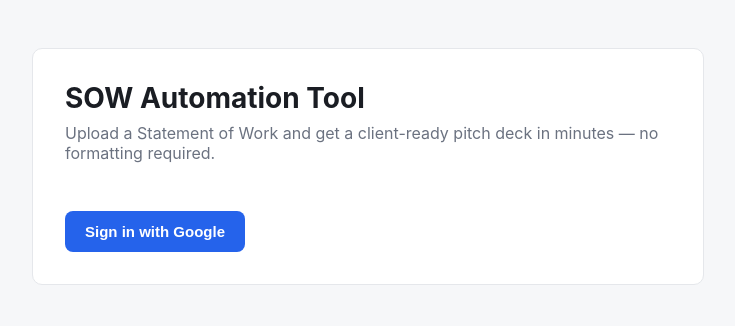
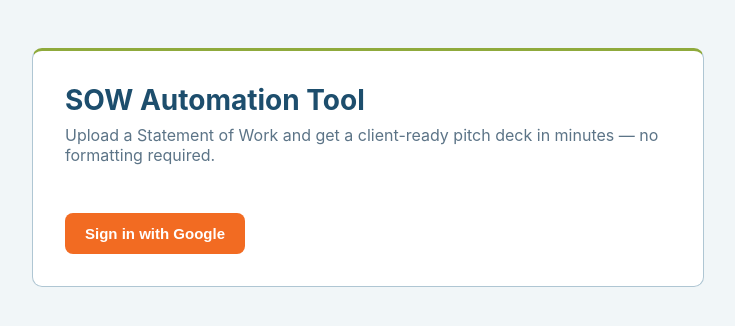
Before and after one commit to bransondsouza/sow-automation-tool, a Next.js app: page / in a window 1280 px wide. Shown: the top 326 px of the page, without its empty margins (272-1007 px from the left). Built offline with nearby package versions, Linux system fonts and the light colour scheme; no server answers.

Commit message:
webpage color

```diff
--- a/app/dashboard/page.tsx
+++ b/app/dashboard/page.tsx
@@ -144,8 +144,8 @@ function buildBurndown(points: BurndownPoint[]) {
       {
         label: "Actual",
         data: points.map((p) => p.actualPct),
-        borderColor: "#2563eb",
-        backgroundColor: "rgba(37,99,235,0.12)",
+        borderColor: "#1d4e6d",
+        backgroundColor: "rgba(29,78,109,0.12)",
         pointRadius: 2,
         borderWidth: 2,
         tension: 0.2,
@@ -163,7 +163,7 @@ function buildResourceBar(resourceHours: { name: string; hours: number }[]) {
       {
         label: "Hours Allocated",
         data: top.map((r) => r.hours),
-        backgroundColor: "#2563eb",
+        backgroundColor: "#1d4e6d",
         borderRadius: 4,
       },
     ],
--- a/app/globals.css
+++ b/app/globals.css
@@ -1,12 +1,19 @@
 :root {
-  --bg: #f6f7f9;
+  /* LearningMate brand palette: deep navy + bold orange + olive green,
+     sampled from learningmate.com. Status/RAG colors (red/amber/green/gray
+     used for project health) are intentionally kept separate from these —
+     they're a universal traffic-light convention, not a brand color. */
+  --bg: #f1f6f8;
   --surface: #ffffff;
-  --text: #1a1d23;
-  --muted: #6b7280;
-  --border: #e5e7eb;
-  --primary: #2563eb;
-  --primary-hover: #1d4ed8;
-  --success: #16a34a;
+  --text: #1b2a38;
+  --muted: #5c7487;
+  --border: #afc6d3;
+  --primary: #f26b22;
+  --primary-hover: #d8590f;
+  --navy: #1d4e6d;
+  --navy-hover: #163c55;
+  --accent-green: #8faa3c;
+  --success: #6f9438;
   --error: #dc2626;
   --radius: 10px;
 }
@@ -31,19 +38,34 @@ main {
 .card {
   background: var(--surface);
   border: 1px solid var(--border);
+  border-top: 3px solid var(--accent-green);
   border-radius: var(--radius);
   padding: 32px;
   margin-bottom: 24px;
 }
 
+a {
+  color: var(--navy);
+}
+
+a:hover {
+  color: var(--primary);
+}
+
 h1 {
   font-size: 28px;
   margin: 0 0 8px;
+  color: var(--navy);
 }
 
 h2 {
   font-size: 18px;
   margin: 0 0 16px;
+  color: var(--navy);
+}
+
+h3 {
+  color: var(--navy);
 }
 
 p.subtitle {
@@ -66,13 +88,26 @@ label {
 }
 
 input[type="file"],
-input[type="text"] {
+input[type="text"],
+input[type="email"],
+textarea {
   width: 100%;
   padding: 10px 12px;
-  border: 1px solid var(--border);
+  border: 1.5px solid var(--border);
   border-radius: 8px;
   font-size: 14px;
   background: #fff;
+  color: var(--text);
+  font-family: inherit;
+}
+
+input[type="file"]:focus,
+input[type="text"]:focus,
+input[type="email"]:focus,
+textarea:focus {
+  outline: none;
+  border-color: var(--primary);
+  box-shadow: 0 0 0 3px rgba(242, 107, 34, 0.15);
 }
 
 button, .btn {
@@ -244,7 +279,7 @@ button:disabled {
 }
 
 .tab-button.active {
-  color: var(--primary);
+  color: var(--navy);
   border-bottom-color: var(--primary);
 }
 
@@ -265,6 +300,7 @@ button:disabled {
 .kpi-card {
   background: var(--bg);
   border: 1px solid var(--border);
+  border-left: 3px solid var(--navy);
   border-radius: var(--radius);
   padding: 16px 18px;
 }
```
